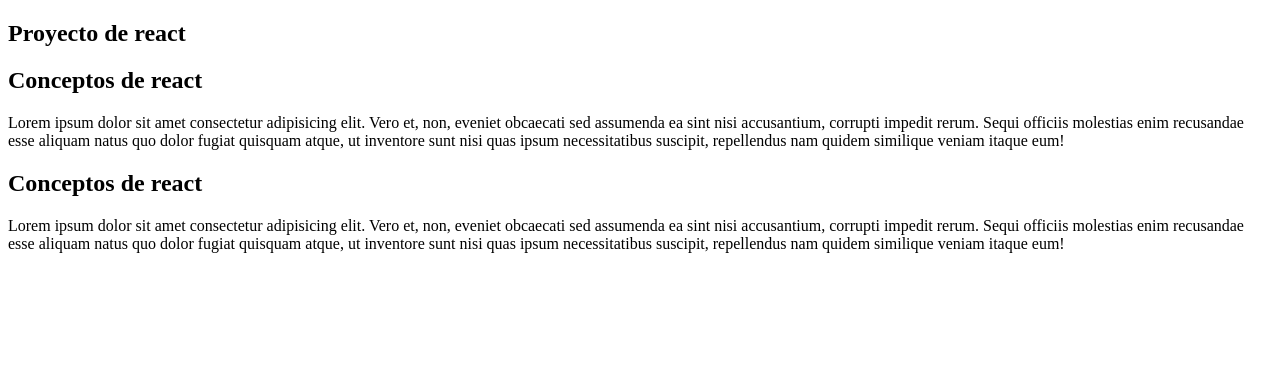
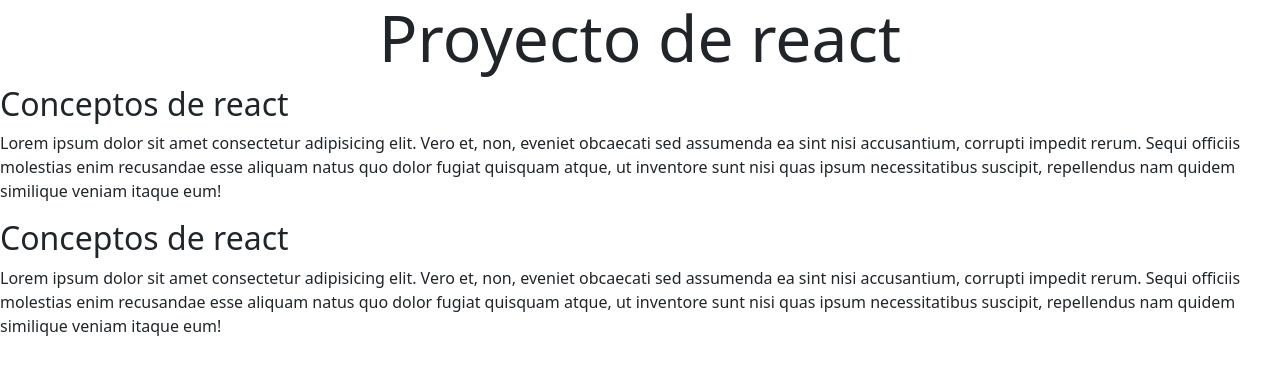
Before and after one commit to pablotoledo87/ContadorReact, a React (Vite) app: page / in a window 1280 px wide. Shown: the top 370 px of the page. Built offline with nearby package versions, Linux system fonts and the light colour scheme.

Commit message:
agregamos nuestra hoja de estilo

```diff
--- a/package.json
+++ b/package.json
@@ -10,6 +10,7 @@
     "preview": "vite preview"
   },
   "dependencies": {
+    "bootstrap": "^5.3.2",
     "react": "^18.2.0",
     "react-dom": "^18.2.0"
   },
--- a/src/App.jsx
+++ b/src/App.jsx
@@ -1,10 +1,11 @@
 import Informacion from "./components/Informacion";
+import 'bootstrap/dist/css/bootstrap.min.css'
 
 function App() {
 
   return (
     <section>
-      <h1>Proyecto de react</h1>
+      <h1 className="display-3 text-center">Proyecto de react</h1>
       <Informacion></Informacion>
       <Informacion></Informacion>
     </section>
```
Also changed, not shown: 1 other file (tests, documents, lock files or other folders).
